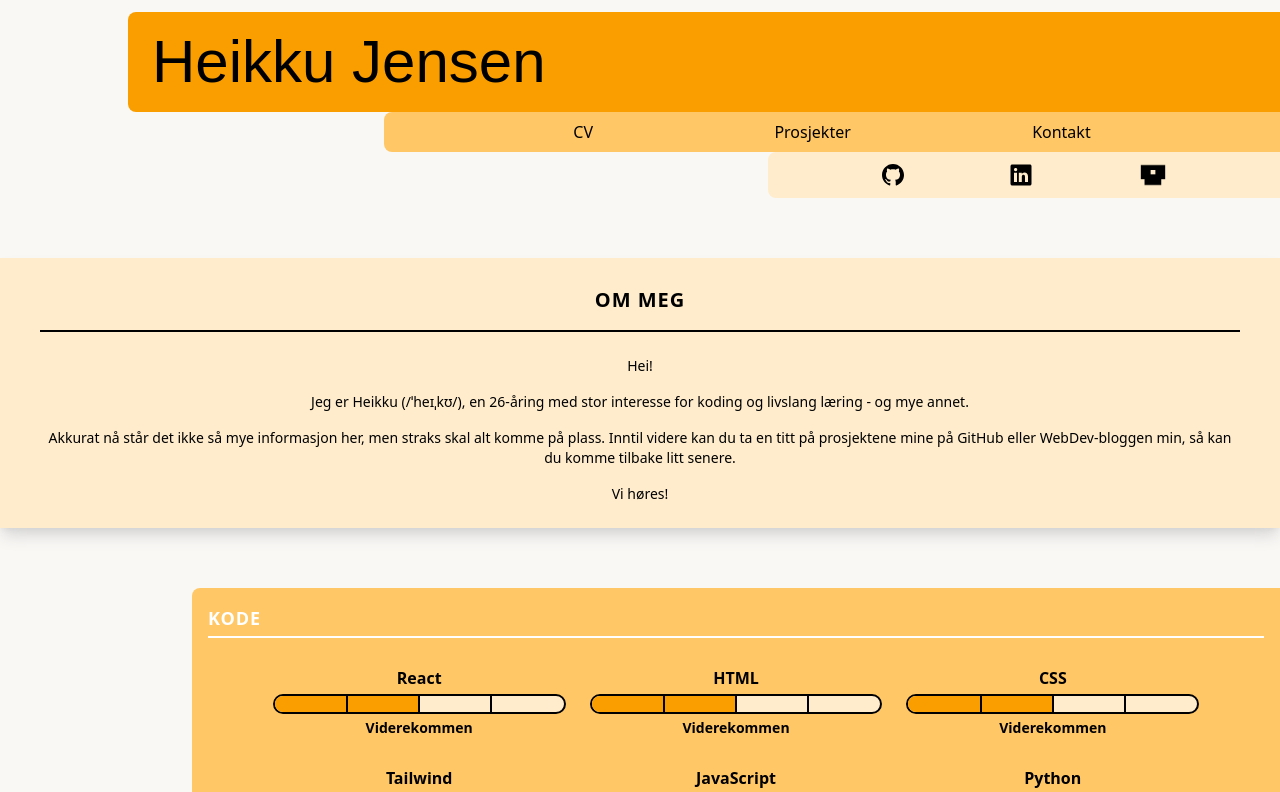
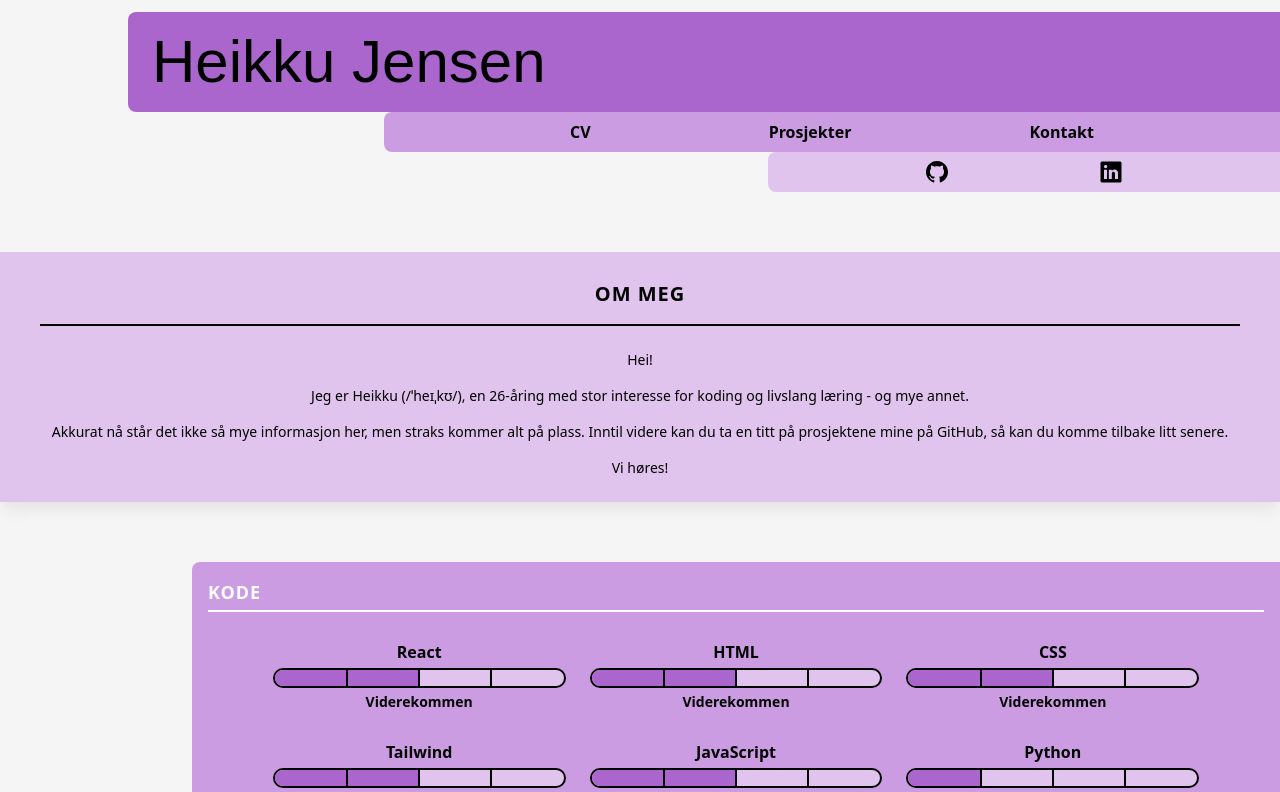
Before and after one commit to heikkuj/portfolio, a Next.js app: page / in a window 1280 px wide. Shown: the top 792 px of the page. Built offline with nearby package versions, Linux system fonts and the light colour scheme; a web font is replaced by a local one.

Commit message:
changes to color palette

```diff
--- a/app/globals.css
+++ b/app/globals.css
@@ -1,16 +1,16 @@
 @import "tailwindcss";
 
 @theme {
-  --color-primary-1: hsl(38, 100%, 49%);
-  --color-primary-2: hsl(38, 100%, 70%);
-  --color-primary-3: hsl(38, 100%, 90%);
+  --color-primary-1: hsl(280, 50%, 60%);
+  --color-primary-2: hsl(280, 55%, 75%);
+  --color-primary-3: hsl(280, 55%, 85%);
   --color-primary-4: hsl(30, 100%, 15%);
 
   --font-barcode: 'Libre Barcode 128 Text', sans-serif;
 }
 
 :root {
-  background-color: hsl(36, 33%, 97%);
+  background-color: hsl(0, 0%, 96%);
   min-width: 375px;
 }
 
--- a/app/page.tsx
+++ b/app/page.tsx
@@ -24,7 +24,7 @@ export default function Home() {
           <div className="">
             <p className="p-2 text-sm text-center">Hei!  </p>
             <p className="p-2 text-sm text-center">Jeg er Heikku (/ˈheɪˌkʊ/), en 26-åring med stor interesse for koding og livslang læring - og mye annet.</p>
-            <p className="p-2 text-sm text-center">Akkurat nå står det ikke så mye informasjon her, men straks skal alt komme på plass. Inntil videre kan du ta en titt på prosjektene mine på GitHub eller WebDev-bloggen min, så kan du komme tilbake litt senere.</p>
+            <p className="p-2 text-sm text-center">Akkurat nå står det ikke så mye informasjon her, men straks kommer alt på plass. Inntil videre kan du ta en titt på prosjektene mine på GitHub, så kan du komme tilbake litt senere.</p>
             <p className="p-2 text-sm text-center">Vi høres!  </p>
           </div>
 
--- a/components/container-fill.jsx
+++ b/components/container-fill.jsx
@@ -2,7 +2,7 @@ import React from 'react'
 
 export default function ContainerFill({title, children}) {
   return (
-    <div className="flex flex-col mt-2 p-4 md:px-10 w-full h-auto  bg-primary-3 shadow-lg shadow-neutral-300 items-center">
+    <div className="flex flex-col mt-2 p-4 md:px-10 w-full h-auto  bg-primary-3 shadow-lg shadow-neutral-200 items-center">
 
       <div className='my-2 py-1 w-[80%] lg:w-[60%] md:w-[60%]'>
         <h1 className="text-xl font-semibold text-black tracking-wider uppercase text-center">{title}</h1>
--- a/components/navbar.jsx
+++ b/components/navbar.jsx
@@ -8,7 +8,7 @@ export default function Navbar() {
   return (
     <div>
         {/* Main nav */}
-        <div className='flex p-2 justify-self-end w-[70vw] bg-primary-2 justify-evenly rounded-l-lg text-black text-md'>
+        <div className='flex p-2 justify-self-end w-[70vw] bg-primary-2 justify-evenly rounded-l-lg text-black text-md font-semibold'>
 
             <Link href='/CV.pdf' download={'CV Heikku Jensen'}>
             <div className=''>CV</div></Link>
@@ -24,7 +24,7 @@ export default function Navbar() {
         <div className='flex p-2 justify-self-end w-[40vw] bg-primary-3 justify-evenly items-center text-2xl text-black rounded-l-lg'>
             <Link href='https://github.com/heikkuj' target='_blank'><GrGithub /></Link>
             <Link href='https://www.linkedin.com/in/heikku-jensen-b3b5a419b/' target='_blank'><IoLogoLinkedin /></Link>
-            <Link href='https://hjdevblog.vercel.app/'><Image src={'/blog.png'} width={30} height={0} alt='' /></Link>
+            {/* <Link href='https://hjdevblog.vercel.app/'><Image src={'/blog.png'} width={30} height={0} alt='' /></Link> */}
         </div>
     </div>
 
```
